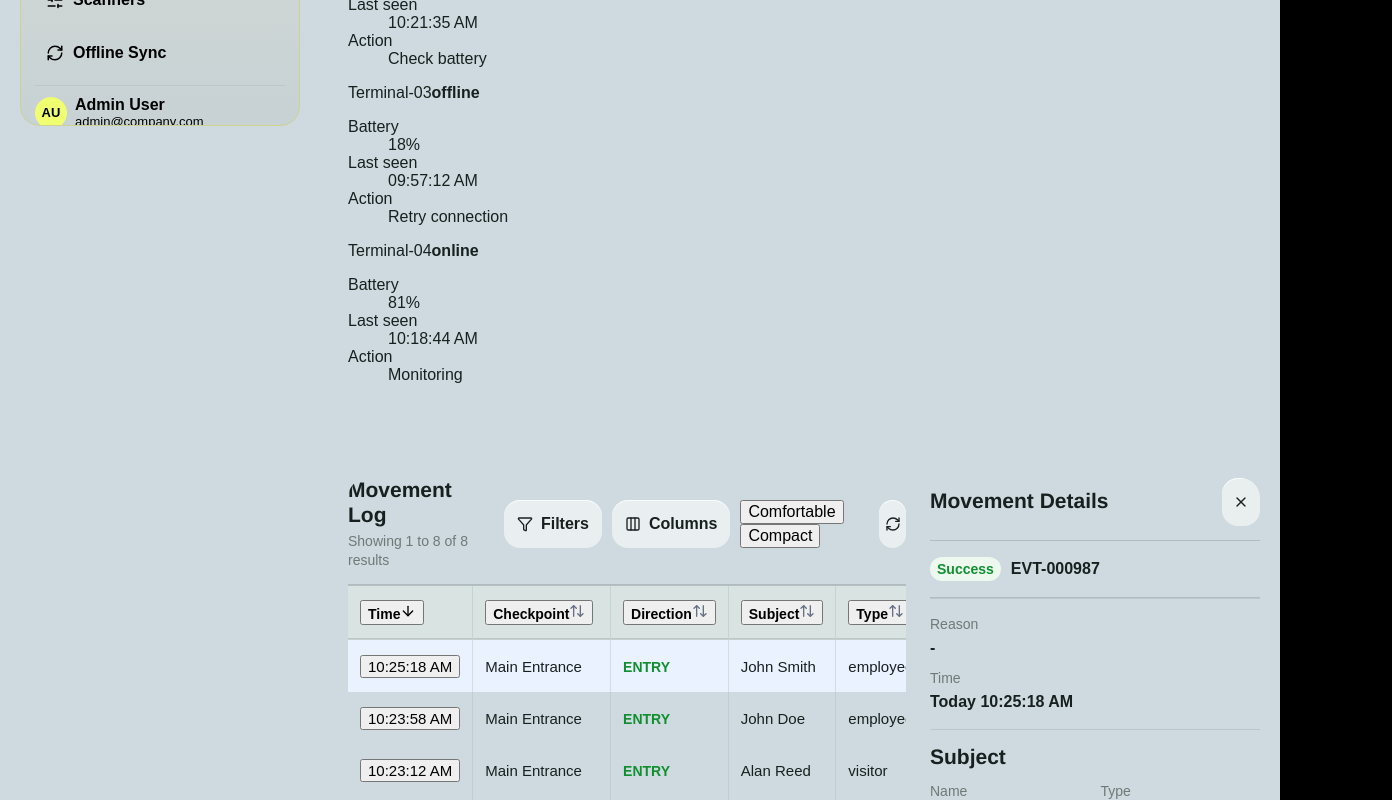
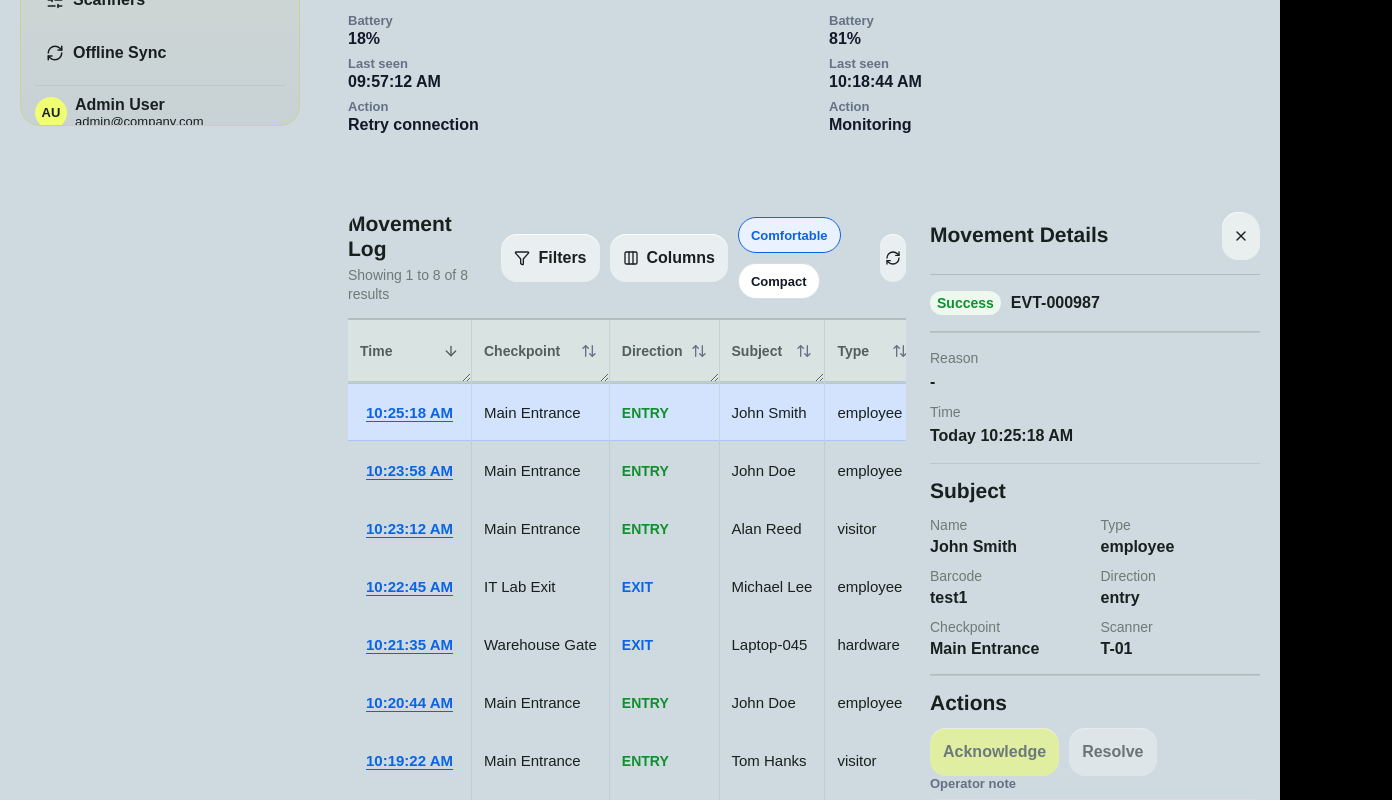
Before and after one commit to cyanidemilkshakee/in-out, a Next.js app: page /admin in a window 1280 px wide. Shown: the part 660-1460 px from the top of the page, 1392 px wide, since content can reach past the window. Built offline with nearby package versions, Linux system fonts and the light colour scheme.

Commit message:
Update globals.css

```diff
--- a/app/globals.css
+++ b/app/globals.css
@@ -567,6 +567,13 @@ a {
   color: var(--amber);
 }
 
+.result-denied { box-shadow: inset 0 0 0 1px rgba(217, 45, 32, 0.24); }
+.result-expired { box-shadow: inset 0 0 0 1px rgba(217, 45, 32, 0.38); }
+.result-restricted { box-shadow: inset 0 -2px 0 rgba(217, 45, 32, 0.38); }
+.result-duplicate { box-shadow: inset 0 0 0 1px rgba(182, 106, 0, 0.28); }
+.result-manual_review { box-shadow: inset 0 -2px 0 rgba(182, 106, 0, 0.4); }
+.result-pending { border-style: dashed; }
+
 .neutral {
   background: var(--surface-muted);
   color: #344054;
@@ -575,16 +582,40 @@ a {
 /* ============================================================
    SYNC DOTS / DIRECTION
    ============================================================ */
+.sync-pill {
+  display: inline-flex;
+  min-height: 24px;
+  align-items: center;
+  gap: 7px;
+  border-radius: 999px;
+  background: var(--surface-soft);
+  padding: 0 9px;
+  font-size: 12px;
+  font-weight: 800;
+}
+
 .sync-dot {
   display: inline-block;
-  width: 10px;
-  height: 10px;
+  width: 9px;
+  height: 9px;
   border-radius: 50%;
 }
 
-.sync-synced   { background: var(--green); }
-.sync-queued   { background: var(--amber); }
-.sync-conflict { background: var(--red); }
+.sync-pill.sync-synced {
+  color: var(--green);
+}
+
+.sync-pill.sync-queued {
+  color: var(--amber);
+}
+
+.sync-pill.sync-conflict {
+  color: var(--red);
+}
+
+.sync-pill.sync-synced .sync-dot   { background: var(--green); }
+.sync-pill.sync-queued .sync-dot   { background: var(--amber); }
+.sync-pill.sync-conflict .sync-dot { background: var(--red); }
 
 .direction {
   font-size: 11px;
@@ -1162,6 +1193,342 @@ a {
 }
 
 /* ============================================================
+   ACCESSIBILITY / FEEDBACK / WORKFLOW EXTRAS
+   ============================================================ */
+.sr-only {
+  position: absolute;
+  width: 1px;
+  height: 1px;
+  overflow: hidden;
+  clip: rect(0, 0, 0, 0);
+  white-space: nowrap;
+}
+
+.toast-region {
+  position: fixed;
+  right: 20px;
+  bottom: 20px;
+  z-index: 50;
+  width: min(420px, calc(100vw - 32px));
+}
+
+.toast {
+  display: flex;
+  align-items: center;
+  justify-content: space-between;
+  gap: 12px;
+  border: 1px solid var(--border);
+  border-radius: 14px;
+  background: #ffffff;
+  box-shadow: var(--shadow);
+  padding: 12px;
+  color: var(--text);
+}
+
+.toast span {
+  flex: 1;
+  font-size: 14px;
+  line-height: 1.35;
+}
+
+.toast-action,
+.toast-dismiss {
+  min-height: 32px;
+  border: 0;
+  border-radius: 10px;
+  background: var(--blue-soft);
+  color: var(--blue);
+  padding: 0 10px;
+  font-size: 13px;
+  font-weight: 800;
+}
+
+.toast-dismiss {
+  background: var(--surface-soft);
+  color: var(--muted);
+}
+
+.filter-presets,
+.bulk-bar,
+.density-toggle {
+  display: flex;
+  align-items: center;
+  gap: 10px;
+  flex-wrap: wrap;
+}
+
+.filter-presets {
+  margin: -8px 0 20px;
+}
+
+.preset-button,
+.segmented {
+  min-height: 36px;
+  border: 1px solid var(--border);
+  border-radius: 999px;
+  background: var(--surface);
+  color: var(--text);
+  padding: 0 12px;
+  font-size: 13px;
+  font-weight: 800;
+}
+
+.segmented.active,
+.preset-button:hover {
+  border-color: var(--blue);
+  background: var(--blue-soft);
+  color: var(--blue);
+}
+
+.bulk-bar,
+.sync-guidance {
+  border-bottom: 1px solid var(--border);
+  padding: 12px 16px;
+  color: var(--muted);
+  font-size: 13px;
+}
+
+.bulk-bar span {
+  color: var(--text);
+  font-weight: 800;
+}
+
+.compact-control {
+  min-height: 40px;
+}
+
+.sort-button {
+  display: flex;
+  width: 100%;
+  min-height: 34px;
+  align-items: center;
+  justify-content: space-between;
+  gap: 8px;
+  border: 0;
+  background: transparent;
+  color: inherit;
+  padding: 0;
+  text-align: left;
+}
+
+.sort-button small {
+  color: var(--muted);
+  font-size: 10px;
+  font-weight: 800;
+  text-transform: uppercase;
+}
+
+.resizable th {
+  min-width: 96px;
+  overflow: hidden;
+  resize: horizontal;
+}
+
+.density-compact th,
+.density-compact td {
+  padding-block: 8px;
+}
+
+.row-detail-button {
+  min-height: 30px;
+  border: 0;
+  border-radius: 8px;
+  background: transparent;
+  color: var(--blue);
+  padding: 0 6px;
+  font: inherit;
+  font-weight: 800;
+  text-decoration: underline;
+  text-underline-offset: 3px;
+}
+
+.row-detail-button:focus-visible,
+.sort-button:focus-visible,
+.toast-action:focus-visible,
+.toast-dismiss:focus-visible,
+.preset-button:focus-visible,
+.segmented:focus-visible {
+  outline: 3px solid rgba(11, 99, 229, 0.34);
+  outline-offset: 2px;
+}
+
+.empty-table-cell {
+  white-space: normal !important;
+}
+
+.compact-empty {
+  min-height: 100px;
+  place-items: center;
+}
+
+.group-row td {
+  background: var(--surface-soft);
+  color: var(--muted);
+  font-size: 12px;
+  font-weight: 900;
+  text-transform: uppercase;
+}
+
+.severity,
+.scanner-card strong {
+  text-transform: capitalize;
+}
+
+.severity {
+  display: inline-flex;
+  min-height: 24px;
+  align-items: center;
+  border-radius: 999px;
+  padding: 0 8px;
+  font-size: 12px;
+  font-weight: 900;
+}
+
+.severity-critical { background: var(--red-soft); color: var(--red); }
+.severity-high { background: var(--amber-soft); color: var(--amber); }
+.severity-medium { background: var(--blue-soft); color: var(--blue); }
+
+.note-editor {
+  display: grid;
+  gap: 8px;
+  margin-bottom: 10px;
+}
+
+.note-editor span {
+  color: var(--muted);
+  font-size: 13px;
+  font-weight: 800;
+}
+
+.note-editor textarea {
+  width: 100%;
+  min-width: 0;
+  border: 1px solid var(--border);
+  border-radius: var(--radius);
+  padding: 10px;
+  resize: vertical;
+  font: inherit;
+}
+
+.note-list {
+  display: grid;
+  gap: 8px;
+  margin: 12px 0 0;
+  padding: 0;
+  list-style: none;
+}
+
+.note-list li {
+  border: 1px solid var(--border);
+  border-radius: var(--radius);
+  background: var(--surface-soft);
+  padding: 9px;
+  color: var(--text);
+  font-size: 13px;
+  line-height: 1.35;
+}
+
+.scanner-health {
+  display: grid;
+  grid-template-columns: repeat(4, minmax(180px, 1fr));
+  gap: 14px;
+}
+
+.scanner-card {
+  display: grid;
+  gap: 12px;
+  border-top: 1px solid rgba(24, 32, 31, 0.12);
+  padding-top: 12px;
+}
+
+.scanner-card > div {
+  display: flex;
+  align-items: center;
+  justify-content: space-between;
+  gap: 12px;
+}
+
+.scanner-card span,
+.scanner-card dt {
+  color: var(--muted);
+  font-size: 13px;
+  font-weight: 800;
+}
+
+.scanner-card dl {
+  display: grid;
+  gap: 8px;
+  margin: 0;
+}
+
+.scanner-card dd {
+  margin: 2px 0 0;
+  color: var(--text);
+  font-weight: 800;
+}
+
+.scanner-card-online strong { color: var(--green); }
+.scanner-card-warning strong { color: var(--amber); }
+.scanner-card-offline strong { color: var(--red); }
+
+.field-error,
+.warning-note {
+  color: var(--red);
+}
+
+.field-error {
+  font-size: 13px;
+  font-weight: 800;
+}
+
+.operator-guidance {
+  margin: 0;
+  border-top: 1px solid rgba(24, 32, 31, 0.14);
+  padding: 13px 16px;
+  color: #344054;
+  font-size: 13px;
+  line-height: 1.45;
+}
+
+.recent-scans {
+  display: grid;
+  gap: 10px;
+  border-top: 1px solid var(--border);
+  padding: 14px 16px;
+}
+
+.recent-scans h2 {
+  margin: 0;
+  font-size: 14px;
+  text-transform: uppercase;
+}
+
+.recent-scans ol {
+  display: grid;
+  gap: 8px;
+  margin: 0;
+  padding: 0;
+  list-style: none;
+}
+
+.recent-scans li {
+  display: grid;
+  grid-template-columns: 92px minmax(0, 1fr) auto;
+  gap: 10px;
+  align-items: center;
+  color: var(--muted);
+  font-size: 13px;
+}
+
+.recent-scans strong {
+  min-width: 0;
+  overflow: hidden;
+  color: var(--text);
+  text-overflow: ellipsis;
+  white-space: nowrap;
+}
+
+/* ============================================================
    ROLE-ADMIN & ROLE-SECURITY — SHARED TOKENS
    ============================================================ */
 .role-admin,
@@ -1256,14 +1623,14 @@ a {
 .admin-rail .rail-button,
 .admin-rail .session-chip small,
 .admin-rail strong {
-  color: #000000 !important;
+  color: var(--admin-text) !important;
 }
 
 .role-admin .admin-rail-brand span,
 .role-admin .admin-rail-label,
 .role-admin .admin-rail .session-chip,
 .role-admin .admin-rail .session-chip small {
-  color: #f6fbf7;
+  color: #52605d;
 }
 
 /* Nav group layout */
@@ -1326,16 +1693,16 @@ a {
 .role-admin .rail-button.active,
 .role-admin .admin-rail .surface-link.active,
 .role-admin .admin-rail .rail-button.active {
-  background: transparent !important;
+  background: rgba(255, 255, 255, 0.56) !important;
   box-shadow: none !important;
-  color: #000000 !important;
+  color: var(--admin-text) !important;
 }
 
 .role-admin .admin-rail .surface-link:hover,
 .role-admin .admin-rail .rail-button:hover {
-  background: rgba(255, 255, 255, 0.16);
-  color: #ffffff;
-  box-shadow: inset 3px 0 0 rgba(0, 0, 0, 0.38);
+  background: rgba(255, 255, 255, 0.45);
+  color: var(--admin-text);
+  box-shadow: inset 3px 0 0 rgba(11, 99, 229, 0.36);
 }
 
 .role-admin .admin-rail .surface-link.active::after,
@@ -1405,7 +1772,7 @@ a {
 
 /* Command bar in admin */
 .role-admin .command-bar {
-  grid-template-columns: minmax(180px, 1fr) minmax(190px, 1fr) minmax(260px, 2fr) minmax(180px, 1fr) minmax(170px, 0.9fr);
+  grid-template-columns: minmax(180px, 1fr) minmax(190px, 1fr) minmax(260px, 2fr) minmax(170px, 1fr);
   gap: 16px;
   align-items: stretch;
   padding: 0 0 22px;
@@ -1435,7 +1802,7 @@ a {
 .role-admin .select-control:focus-within,
 .role-admin .search-control:focus-within {
   outline: 0;
-  box-shadow: 0 0 0 3px rgba(239, 255, 112, 0.28);
+  box-shadow: 0 0 0 3px rgba(11, 99, 229, 0.34);
 }
 
 .role-admin .rows-select select {
@@ -1591,7 +1958,7 @@ a {
 .role-admin .secondary-button:focus-visible,
 .role-admin .icon-button:focus-visible {
   outline: 0;
-  box-shadow: 0 0 0 3px rgba(239, 255, 112, 0.28);
+  box-shadow: 0 0 0 3px rgba(11, 99, 229, 0.34);
 }
 
 .role-admin .primary-button {
@@ -1667,8 +2034,9 @@ a {
   background: rgba(239, 255, 112, 0.12);
 }
 
-.role-admin .data-table tbody tr.selected-row td {
-  background: rgba(255, 255, 255, 0.18);
+.role-admin .data-table tbody tr.selected td {
+  background: rgba(11, 99, 229, 0.1);
+  box-shadow: inset 0 1px 0 rgba(11, 99, 229, 0.22), inset 0 -1px 0 rgba(11, 99, 229, 0.22);
 }
 
 .role-admin .data-table td:nth-child(4),
@@ -1742,95 +2110,182 @@ a {
   gap: 18px;
 }
 
-/* Dashboard charts */
-.role-admin .dashboard-charts {
-  display: grid;
-  grid-template-columns: repeat(4, minmax(210px, 1fr));
-  gap: 20px;
-}
-
-.role-admin .chart-panel {
+.role-admin .dashboard-analytics {
+  display: grid;
+  grid-template-columns: repeat(6, minmax(0, 1fr));
+  gap: 16px;
+}
+
+.role-admin .analytics-card {
+  display: grid;
   min-width: 0;
-  border: 0 !important;
-  background: transparent !important;
-  box-shadow: none !important;
-}
-
-.role-admin .gauge-panel {
-  display: grid;
-  grid-template-rows: auto 1fr;
-  min-height: 228px;
-  overflow: visible;
-  background: transparent !important;
-  border: 0 !important;
-  border-top: 1px solid rgba(24, 32, 31, 0.1) !important;
-  border-radius: 0;
-  padding: 14px 18px 8px;
-}
-
-.role-admin .chart-titlebar {
+  min-height: 258px;
+  grid-column: span 2;
+  gap: 14px;
+  border: 0;
+  padding: 16px;
+}
+
+.role-admin .analytics-card-large,
+.role-admin .analytics-card-wide {
+  grid-column: span 3;
+}
+
+.role-admin .analytics-card-major {
+  grid-column: span 4;
+}
+
+.role-admin .analytics-card-full {
+  grid-column: span 6;
+}
+
+.role-admin .analytics-card-header {
   display: flex;
-  align-items: center;
+  min-width: 0;
+  align-items: flex-start;
+  justify-content: space-between;
   gap: 14px;
-  margin-bottom: 0;
-}
-
-.role-admin .chart-titlebar h2 {
+}
+
+.role-admin .analytics-card-header.compact {
+  align-items: center;
+}
+
+.role-admin .analytics-card-header span {
+  color: var(--admin-muted);
+  font-size: 12px;
+  font-weight: 800;
+  text-transform: uppercase;
+}
+
+.role-admin .analytics-card-header h2 {
+  margin: 3px 0 0;
+  color: var(--admin-text);
+  font-size: 18px;
+  font-weight: 800;
+  line-height: 1.1;
+}
+
+.role-admin .analytics-card-header strong {
+  color: var(--admin-text);
+  font-size: 28px;
+  font-weight: 700;
+  line-height: 1;
+  font-variant-numeric: tabular-nums;
+}
+
+.role-admin .analytics-chart,
+.role-admin .analytics-donut,
+.role-admin .analytics-mini-donut {
+  position: relative;
+  min-width: 0;
+}
+
+.role-admin .analytics-chart {
+  height: 214px;
+}
+
+.role-admin .analytics-donut {
+  height: 218px;
+}
+
+.role-admin .analytics-mini-donut {
+  height: 136px;
+}
+
+.role-admin .analytics-breakdown {
+  display: grid;
+  gap: 8px;
   margin: 0;
-  color: #2d3635;
-  font-size: 18px;
-  font-weight: 700;
-  line-height: 1.1;
-  letter-spacing: 0;
-  text-rendering: geometricPrecision;
-}
-
-.role-admin .chart-titlebar span {
+}
+
+.role-admin .analytics-breakdown div {
+  display: flex;
+  min-width: 0;
+  align-items: center;
+  justify-content: space-between;
+  gap: 10px;
+  border-top: 1px solid rgba(24, 32, 31, 0.08);
+  padding-top: 8px;
+}
+
+.role-admin .analytics-breakdown dt,
+.role-admin .analytics-alert-list small {
   color: var(--admin-muted);
-  font-size: 13px;
-  font-weight: 700;
-}
-
-.role-admin .gauge-canvas {
-  position: relative;
-  height: 162px;
+  font-size: 12px;
+  font-weight: 750;
+  text-transform: capitalize;
+}
+
+.role-admin .analytics-breakdown dd {
+  margin: 0;
+  color: var(--admin-text);
+  font-size: 15px;
+  font-weight: 850;
+  font-variant-numeric: tabular-nums;
+}
+
+.role-admin .analytics-alert-card {
+  align-content: start;
+}
+
+.role-admin .analytics-alert-list {
+  display: grid;
+  gap: 10px;
+  margin: 0;
+  padding: 0;
+  list-style: none;
+}
+
+.role-admin .analytics-alert-list li {
+  display: grid;
+  grid-template-columns: auto minmax(0, 1fr);
+  gap: 10px;
+  align-items: start;
+  border-top: 1px solid rgba(24, 32, 31, 0.08);
+  padding-top: 10px;
+}
+
+.role-admin .analytics-alert-list strong {
+  display: block;
   min-width: 0;
-  overflow: visible;
-  margin-top: 2px;
-}
-
-.role-admin .gauge-canvas canvas {
-  position: relative;
-  z-index: 1;
-  filter: drop-shadow(0 10px 18px rgba(24, 32, 31, 0.06));
-}
-
-.role-admin .gauge-readout {
-  position: absolute;
-  top: 52%;
-  right: 0;
-  left: 0;
-  z-index: 3;
-  display: grid;
-  place-items: center;
-  pointer-events: none;
-  text-align: center;
-  transform: translateY(-50%);
-}
-
-.role-admin .gauge-readout span {
-  color: #687573;
-  font-size: 12px;
-  font-weight: 700;
-}
-
-.role-admin .gauge-readout strong {
-  color: #1c2423;
-  font-size: 30px;
-  font-weight: 500;
-  line-height: 1.1;
-  font-variant-numeric: tabular-nums;
-  text-rendering: geometricPrecision;
+  overflow: hidden;
+  color: var(--admin-text);
+  font-size: 14px;
+  font-weight: 800;
+  text-overflow: ellipsis;
+  white-space: nowrap;
+}
+
+.role-admin .analytics-alert-list small {
+  display: block;
+  margin-top: 3px;
+}
+
+.role-admin .analytics-severity {
+  display: inline-flex;
+  min-height: 24px;
+  align-items: center;
+  border-radius: 999px;
+  padding: 0 8px;
+  font-size: 11px;
+  font-weight: 900;
+  text-transform: capitalize;
+}
+
+.role-admin .analytics-severity-critical {
+  background: var(--red-soft);
+  color: var(--red);
+}
+
+.role-admin .analytics-severity-high {
+  background: var(--amber-soft);
+  color: var(--amber);
+}
+
+.role-admin .analytics-severity-medium {
+  background: var(--blue-soft);
+  color: var(--blue);
 }
 
 .role-admin .scanner-summary strong {
@@ -1854,8 +2309,7 @@ a {
 }
 
 .role-admin .drawer-section,
-.role-admin .detail-list,
-.role-admin .gauge-panel {
+.role-admin .detail-list {
   border-top: 1px solid rgba(24, 32, 31, 0.1) !important;
 }
 
@@ -1960,6 +2414,15 @@ a {
   font-family: var(--admin-font);
 }
 
+.role-security .terminal-primary {
+  grid-template-rows: auto auto auto 1fr;
+}
+
+.role-security .recent-scans,
+.role-security .operator-guidance {
+  border-color: var(--admin-line);
+}
+
 .role-security .decision-icon svg {
   width: var(--app-decision-icon-size);
   height: var(--app-decision-icon-size);
@@ -2190,8 +2653,18 @@ a {
    ============================================================ */
 @media (max-width: 1320px) {
   .role-admin .metric-strip.top-strip,
-  .role-admin .dashboard-charts {
+  .role-admin .scanner-health {
     grid-template-columns: repeat(2, minmax(220px, 1fr));
+  }
+
+  .role-admin .dashboard-analytics {
+    grid-template-columns: repeat(4, minmax(0, 1fr));
+  }
+
+  .role-admin .analytics-card,
+  .role-admin .analytics-card-large,
+  .role-admin .analytics-card-wide {
+    grid-column: span 2;
   }
 
   .role-admin .metric-strip.bottom-strip {
@@ -2210,12 +2683,12 @@ a {
     height: calc(100vh - 36px);
   }
 
-  .role-admin .dashboard-charts {
+  .role-admin .scanner-health {
     grid-template-columns: repeat(2, minmax(180px, 1fr));
   }
 
-  .role-admin .gauge-canvas {
-    height: 210px;
+  .role-admin .dashboard-analytics {
+    grid-template-columns: repeat(2, minmax(0, 1fr));
   }
 
   .role-admin .command-bar {
@@ -2244,10 +2717,29 @@ a {
     grid-row: auto;
     height: auto;
     min-height: auto;
+    border-radius: 18px;
   }
 
   .role-admin .admin-rail-groups {
+    display: flex;
     max-height: none;
+    overflow-x: auto;
+    padding-bottom: 2px;
+  }
+
+  .role-admin .admin-rail-group {
+    display: flex;
+    min-width: max-content;
+    align-items: center;
+  }
+
+  .role-admin .admin-rail-label {
+    display: none;
+  }
+
+  .role-admin .rail-button {
+    width: auto;
+    min-width: max-content;
   }
 
   .role-admin .command-bar,
@@ -2314,8 +2806,18 @@ a {
     flex-direction: column;
   }
 
-  .role-admin .dashboard-charts {
+  .role-admin .scanner-health {
     grid-template-columns: 1fr;
+  }
+
+  .role-admin .dashboard-analytics {
+    grid-template-columns: 1fr;
+  }
+
+  .role-admin .analytics-card,
+  .role-admin .analytics-card-large,
+  .role-admin .analytics-card-wide {
+    grid-column: 1;
   }
 
   .role-admin .metric-strip.top-strip,
@@ -2329,3 +2831,14 @@ a {
     grid-template-columns: 1fr;
   }
 }
+
+@media (prefers-reduced-motion: reduce) {
+  *,
+  *::before,
+  *::after {
+    scroll-behavior: auto !important;
+    transition-duration: 1ms !important;
+    animation-duration: 1ms !important;
+    animation-iteration-count: 1 !important;
+  }
+}
```
